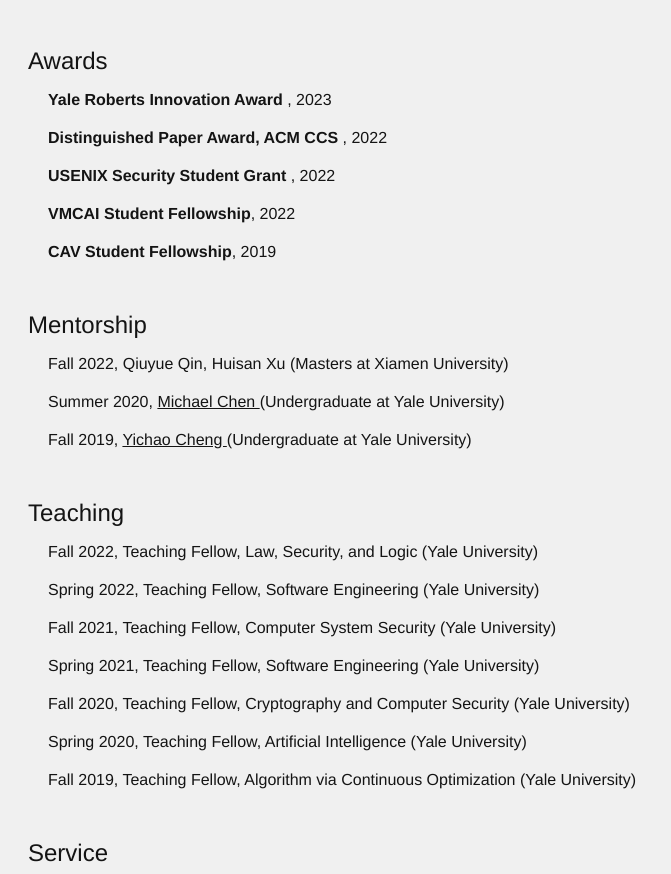
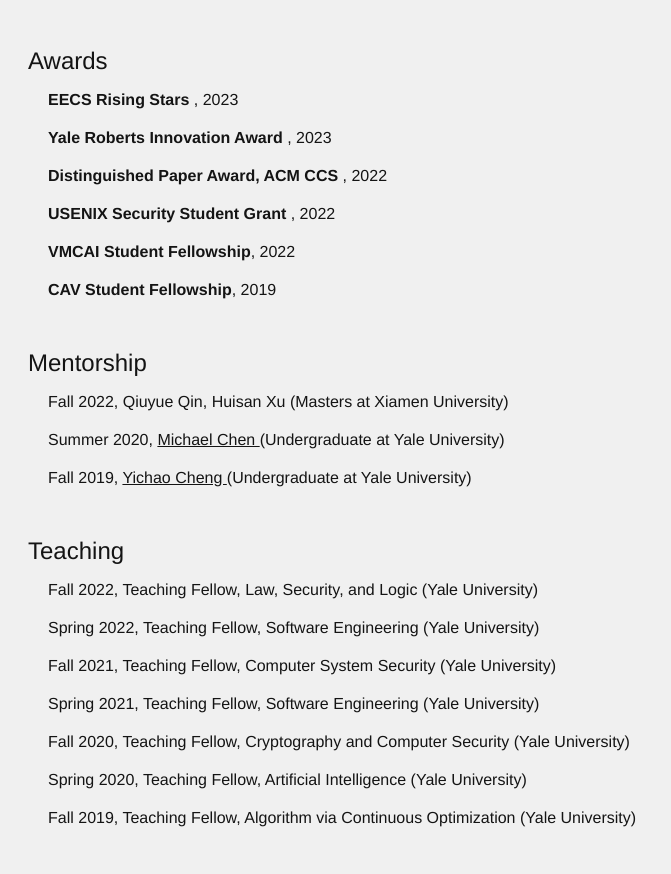
Before and after one commit to Ning0Luo/ning0luo.github.io, a plain HTML site: page index.html in a window 1280 px wide. Shown: the part 1850-2724 px from the top of the page, without its empty margins (0-671 px from the left). Drawn offline with Linux system fonts and the light colour scheme.

Commit message:
rising star

```diff
--- a/index.html
+++ b/index.html
@@ -137,6 +137,9 @@
   <div style="margin-left: 20px; font-size: 24px; margin-top: 50px"> Awards</div>
   <ul>
     <li>
+      <strong>EECS Rising Stars </strong>, 2023
+     </li>
+    <li>
      <strong>Yale Roberts Innovation Award </strong>, 2023
     </li>
     <li>
```
